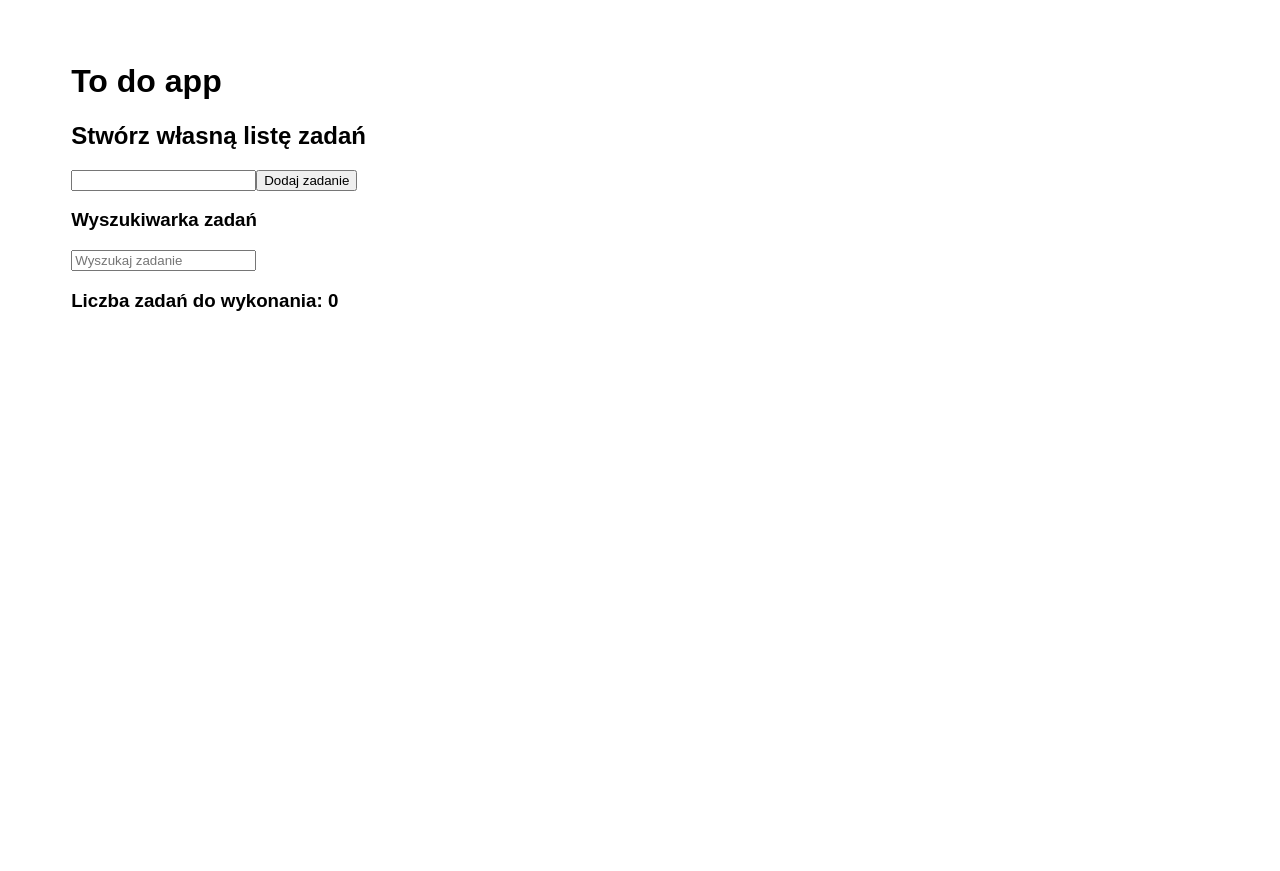
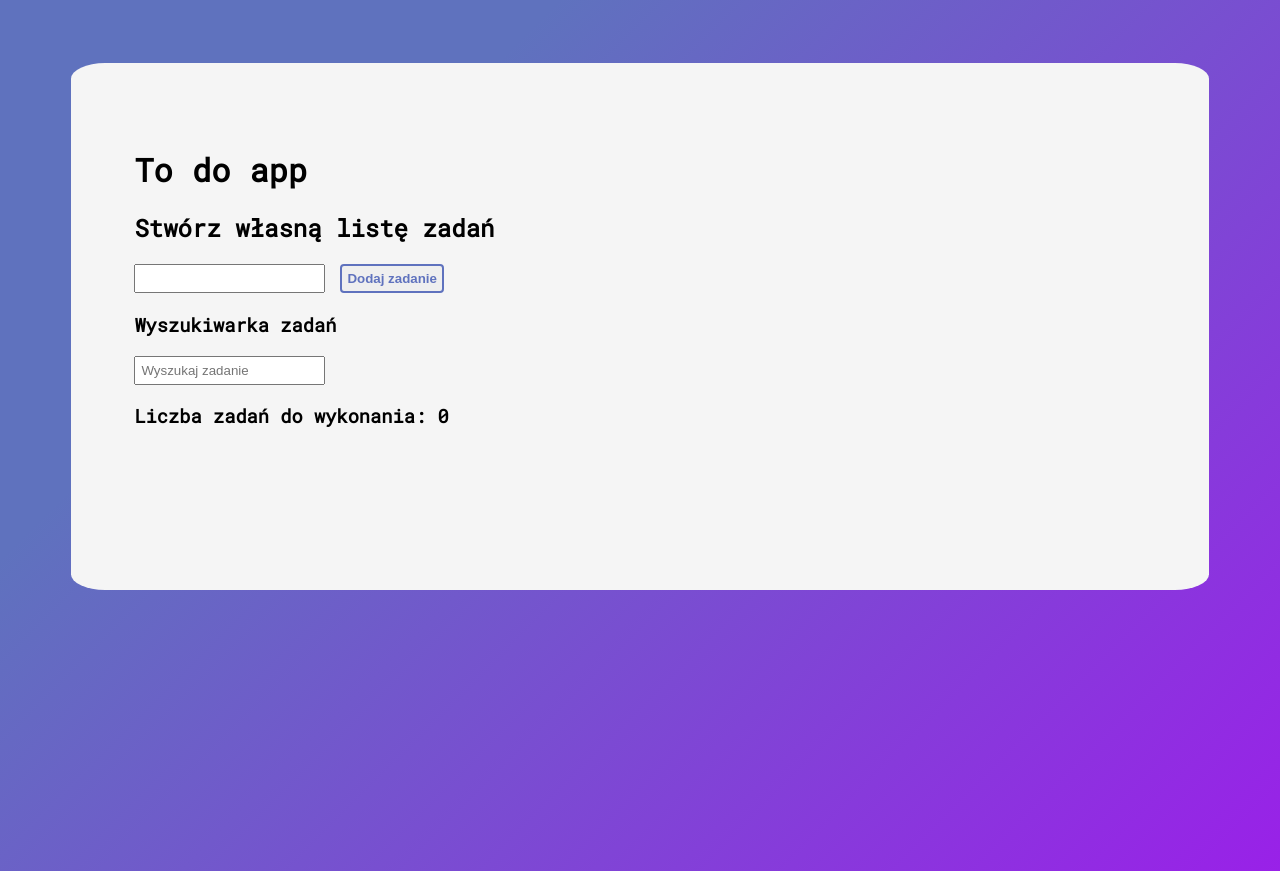
Before and after one commit to agnieszka-krawczenko/toDoApp, a plain HTML site: page index.html in a window 1280 px wide. Before the commit the page ends 800 px from the top, so only its background shows below. Drawn offline with Linux system fonts and the light colour scheme.

Commit message:
Add remove task's button and add some styles

```diff
--- a/index.html
+++ b/index.html
@@ -5,6 +5,7 @@
     <meta name="viewport" content="width=device-width, initial-scale=1.0">
     <title>To do app</title>
 </head>
+<link href="https://fonts.googleapis.com/css2?family=Roboto+Mono&display=swap" rel="stylesheet">
 <link rel="stylesheet" href="style.css">
 <body>
     <div class="container">
--- a/main.js
+++ b/main.js
@@ -1,10 +1,17 @@
 const addInput = document.querySelector(".add");
-const button = document.querySelector("button");
+const form = document.querySelector("form");
 const searchInput = document.querySelector(".search");
 const ul = document.querySelector("ul");
 const taskNumber = document.querySelector('h3 span');
 
 const tasksList = [];
+
+const removeTask = (e) => {
+    e.target.parentNode.remove();
+    const index = e.target.parentNode.dataset.key;
+    tasksList.splice(index, 1)
+    taskNumber.textContent = tasksList.length;
+}
 
 const addTask = (e) => {
     e.preventDefault();
@@ -16,6 +23,7 @@ const addTask = (e) => {
     tasksList.push(task);
     addInput.value = "";
     taskNumber.textContent = tasksList.length;
+    task.querySelector('button').addEventListener('click', removeTask);
 }
 
-button.addEventListener("click", addTask);
+form.addEventListener("submit", addTask);
--- a/style.css
+++ b/style.css
@@ -1,9 +1,46 @@
 html {
-    font-family: arial;
+    font-family: 'Roboto Mono', monospace;
+}
+
+body {
+    background-color: #9921e8;
+    background-image: linear-gradient(315deg, #9921e8 0%, #5f72be 74%);
+    min-height: 100vh;
+
+
 }
 
 .container {
     margin: 5%;
+    padding: 5%;
+    min-height: 50vh;
+    background-color: whitesmoke;
+    border-radius: 3%;
+}
+
+input {
+    padding: 5px;
+}
+
+button {
+    text-decoration: none;
+    text-align: center;
+    color: #5f72be;
+    border: 2px solid #5f72be;
+    border-radius: 4px;
+    padding: 5px;
+    display: inline-block;
+    font-family: Arial;
+    font-weight: 600;
+}
+
+button:hover {
+    background-color: #5f72be;
+    color: whitesmoke;
+}
+
+.add {
+    margin-right: 15px;
 }
 
 li {
```
